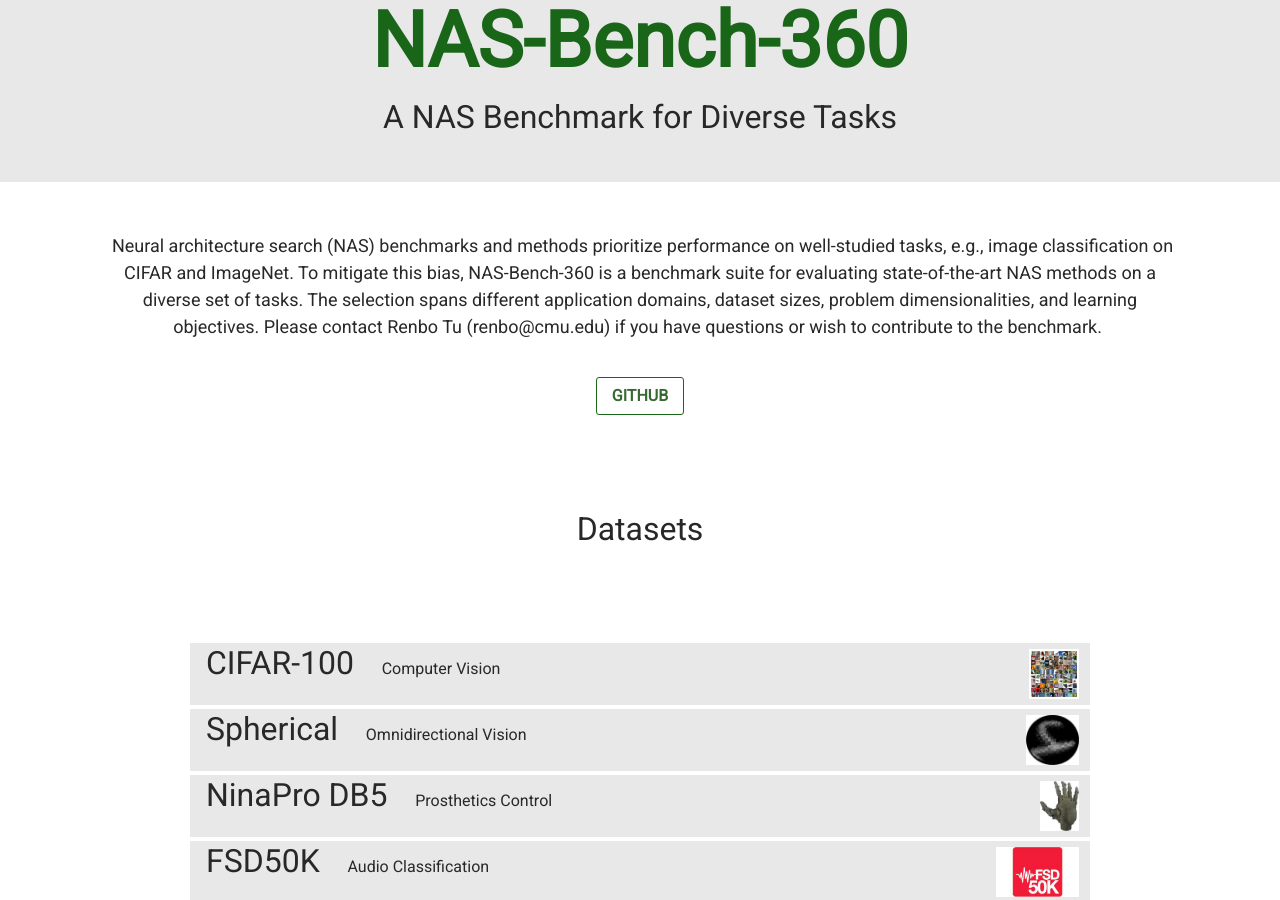
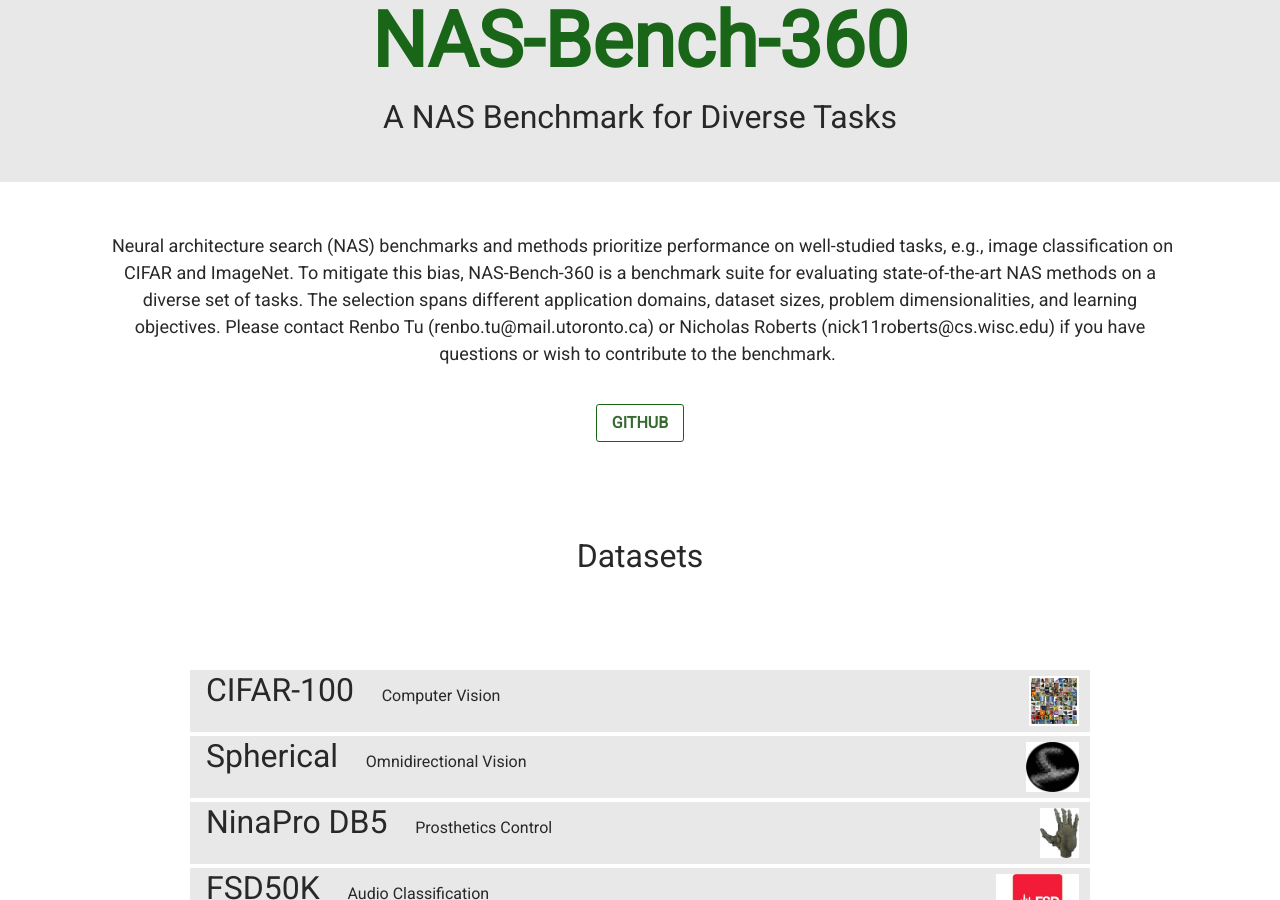
Before and after one commit to rtu715/NAS-Bench-360, a Jekyll site: the page index.html, which Jekyll copies as it is, in a window 1280 px wide and 900 px high. Built offline with Jekyll 4.4.1, drawn with Linux system fonts in a browser that asks for light colours.

Commit message:
updated contact info

```diff
--- a/index.html
+++ b/index.html
@@ -29,7 +29,7 @@
     <div class="title" style="margin-top:50px">
 
         <span class="description">
-        	Neural architecture search (NAS) benchmarks and methods prioritize performance on well-studied tasks, e.g., image classification on CIFAR and ImageNet. To mitigate this bias, NAS-Bench-360 is a benchmark suite for evaluating state-of-the-art NAS methods on a diverse set of tasks. The selection spans different application domains, dataset sizes, problem dimensionalities, and learning objectives. Please contact Renbo Tu (renbo@cmu.edu) if you have questions or wish to contribute to the benchmark.
+        	Neural architecture search (NAS) benchmarks and methods prioritize performance on well-studied tasks, e.g., image classification on CIFAR and ImageNet. To mitigate this bias, NAS-Bench-360 is a benchmark suite for evaluating state-of-the-art NAS methods on a diverse set of tasks. The selection spans different application domains, dataset sizes, problem dimensionalities, and learning objectives. Please contact Renbo Tu (renbo.tu@mail.utoronto.ca) or Nicholas Roberts (nick11roberts@cs.wisc.edu) if you have questions or wish to contribute to the benchmark.
 
         </span>
         <br/>
```
